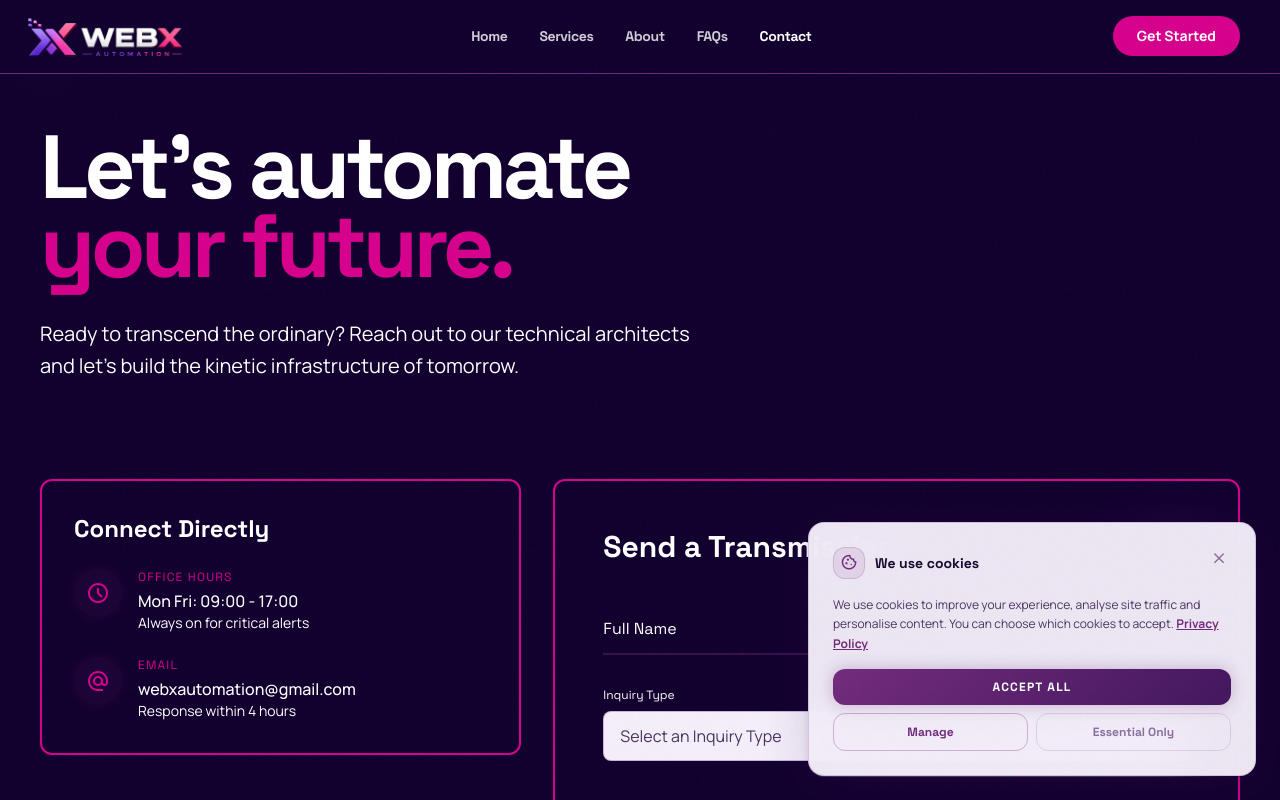
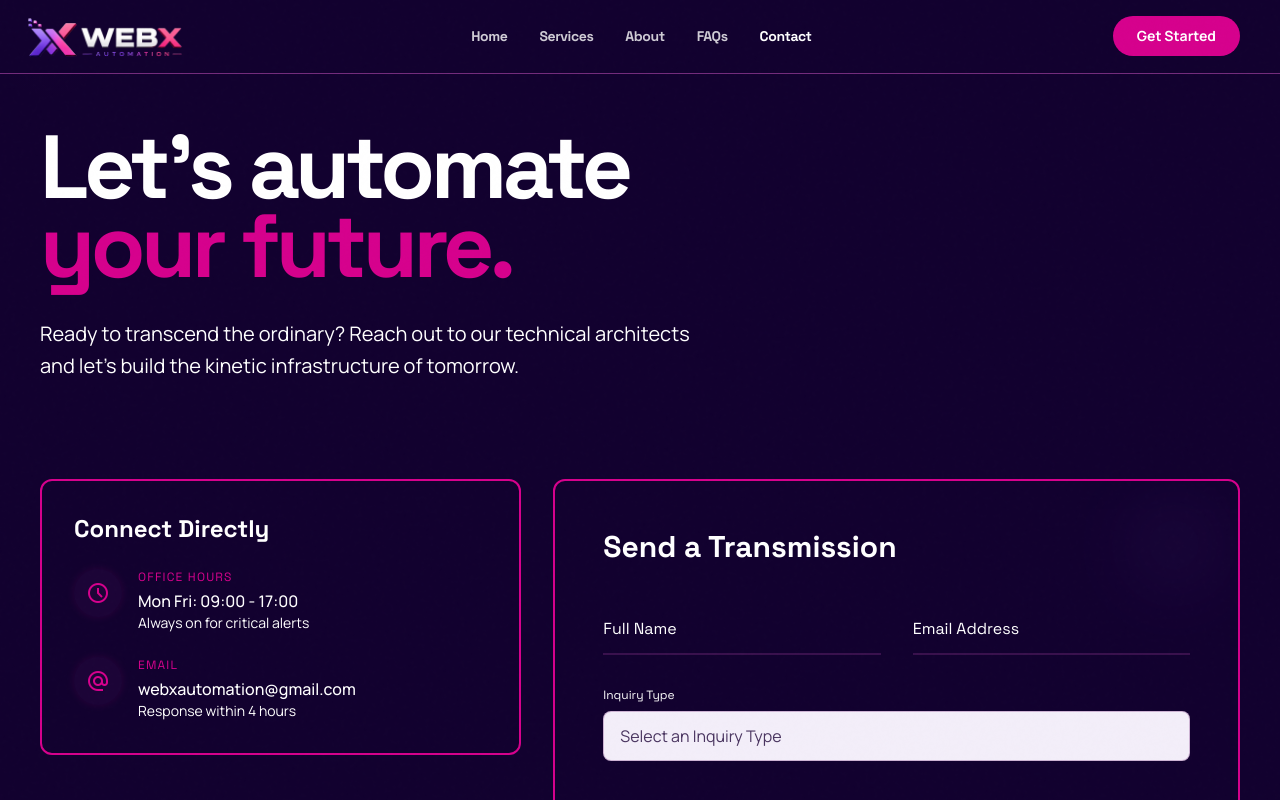
Before and after one commit to Harnish8/WebXAutomation, a Next.js app: page /contact in a window 1280 px wide. Shown: the top 800 px of the page. Built offline with nearby package versions, Linux system fonts and the light colour scheme.

Commit message:
Final Live

```diff
--- a/app/layout.js
+++ b/app/layout.js
@@ -42,6 +42,8 @@ export default function RootLayout({ children }) {
           />
         </noscript>
 
+        {/* <AuroraBackground />
+        <CustomCursor /> */}
         <Navbar />
         <main>{children}</main>
         <Footer />
@@ -50,7 +52,7 @@ export default function RootLayout({ children }) {
           src="https://www.google.com/recaptcha/api.js?render=6LfGJfMsAAAAALzd9Cj2zUOlnNVLahi0q-cswIPg"
           strategy="afterInteractive"
         />
-        <CookieBanner />
+        {/* <CookieBanner /> */}
       </body>
     </html>
   );
```
